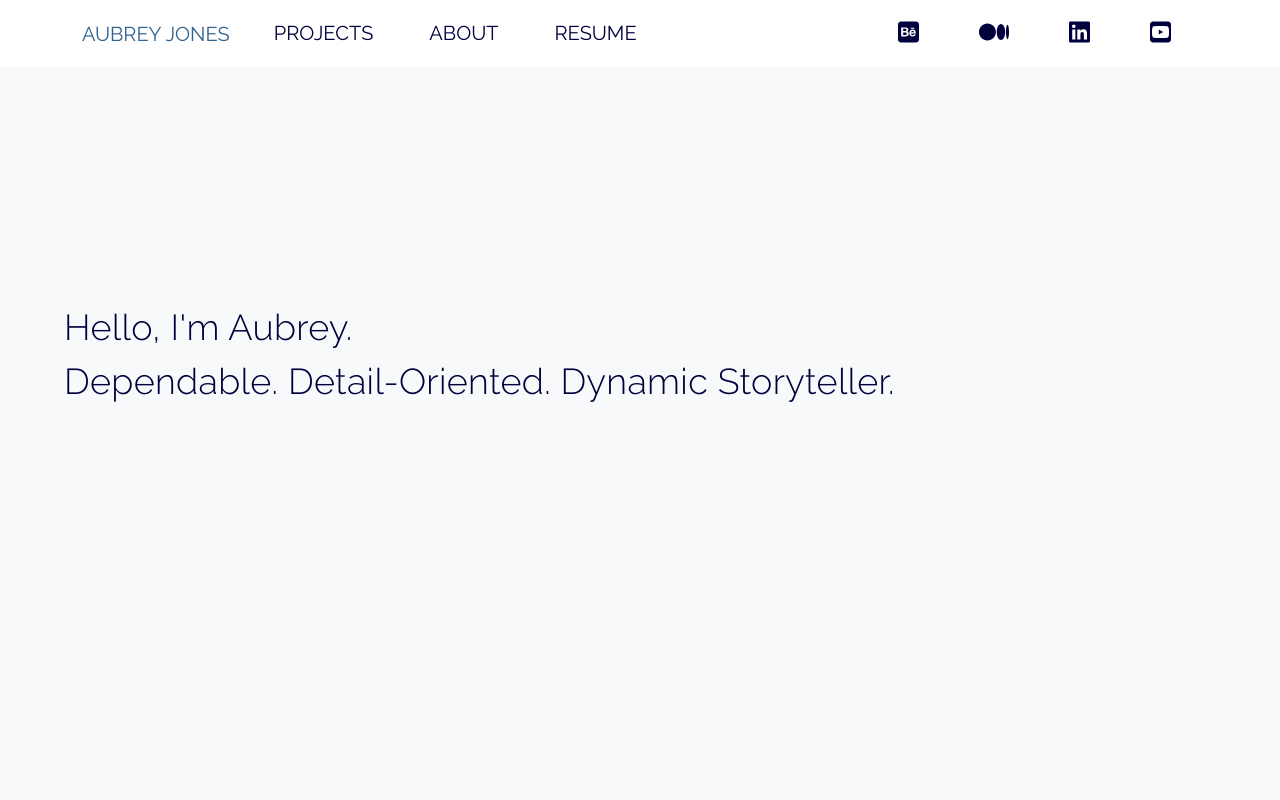
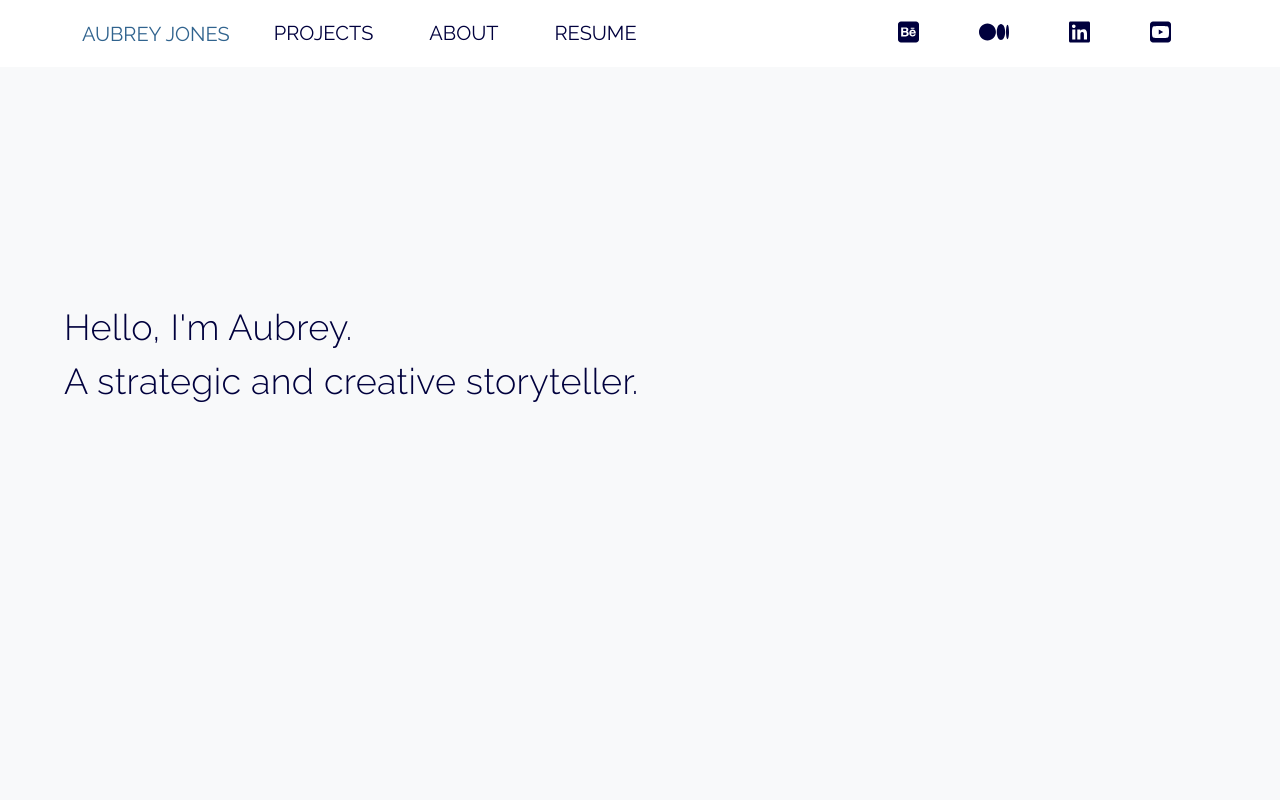
Before and after one commit to aubreyjonescreatives/ux-ui-portfolio, a React (Create React App) app: page / in a window 1280 px wide. Shown: the top 800 px of the page. Built offline with nearby package versions, Linux system fonts and the light colour scheme.

Commit message:
update intro

```diff
--- a/src/Pages/Landing.js
+++ b/src/Pages/Landing.js
@@ -160,7 +160,7 @@ return (
 <Typography sx={introText}>Hello, I'm Aubrey.</Typography>
 
 
-<Typography sx={introText}>Dependable. Detail-Oriented. Dynamic Storyteller.</Typography>
+<Typography sx={introText}>A strategic and creative storyteller.</Typography>
 
 
 
```
